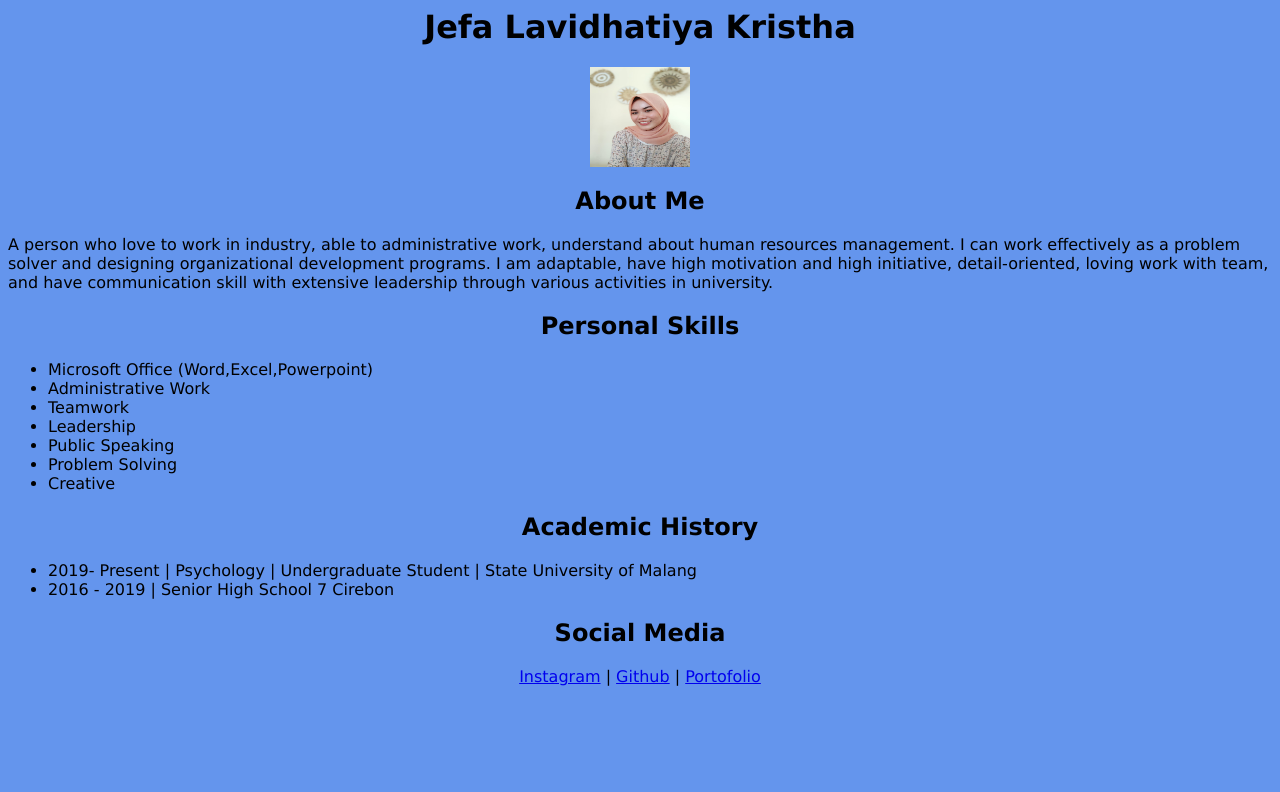
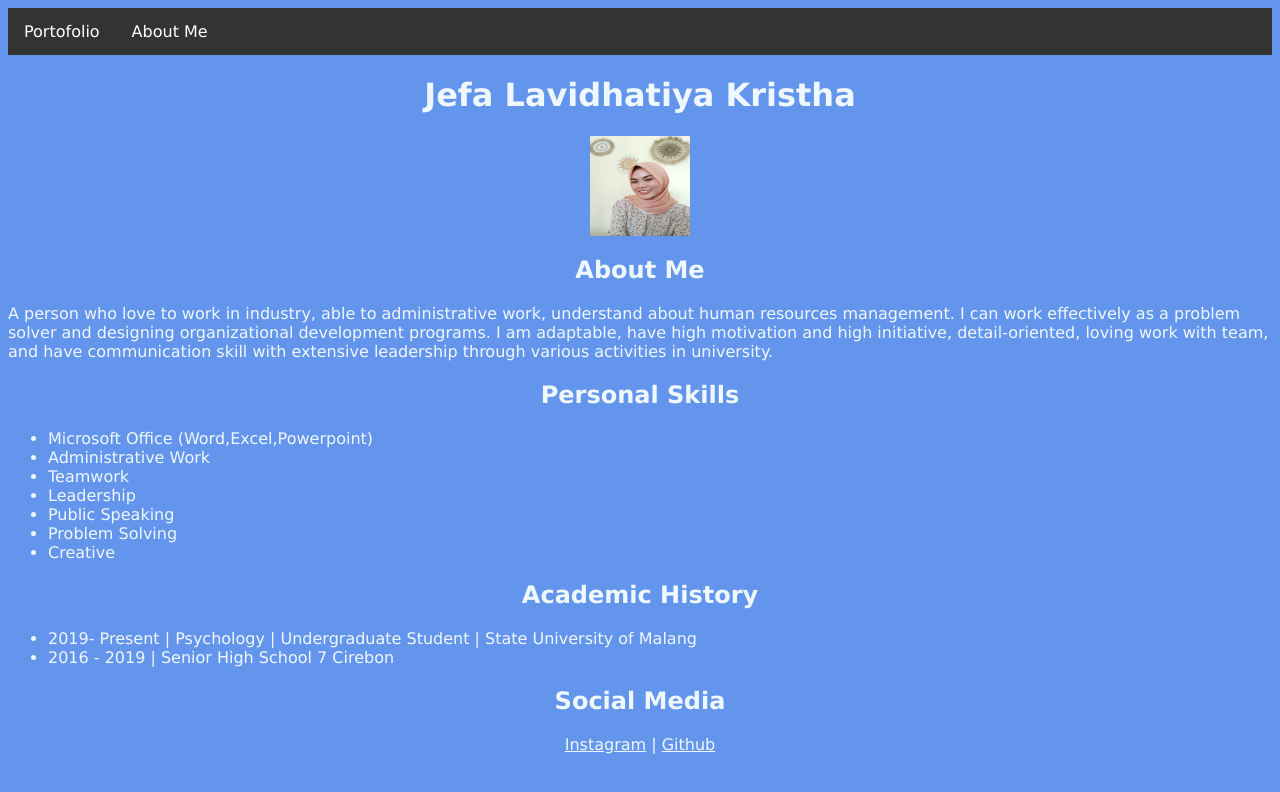
Before and after one commit to Jefalavidha19/web-basic-seal, a plain HTML site: page index.html in a window 1280 px wide. Drawn offline with Linux system fonts and the light colour scheme; files whose address does not match are found by name.

Commit message:
tambah nav bar

```diff
--- a/biodata.html
+++ b/index.html
@@ -5,6 +5,12 @@
 </head>
 
 <body>
+    <div class="nav">
+        <ul>
+            <li><a href="portofolio.html">Portofolio</a></li>
+            <li><a href="index.html">About Me</a></li>
+        </ul>
+    </div>
     <h1>Jefa Lavidhatiya Kristha</h1>
     <img src="..\latihan\lavida.jpg" width="100" height="100">
 
@@ -37,8 +43,7 @@
         <h2>Social Media</h2>
         <p>
             <a href="https://instagram.com/jefalavidha?igshid=YmMyMTA2M2Y=">Instagram</a> |
-            <a href="https://github.com/Jefalavidha19">Github</a> |
-            <a href="portofolio.html">Portofolio</a>
+            <a href="https://github.com/Jefalavidha19">Github</a>
         </p>
 </body>
 
--- a/portostyle.css
+++ b/portostyle.css
@@ -1,26 +1,57 @@
+.nav ul {
+    list-style-type: none;
+    margin: 0;
+    padding: 0;
+    overflow: hidden;
+    background-color: #333;
+}
+
+.nav li {
+    float: left;
+}
+
+.nav li a {
+    display: block;
+    color: white;
+    text-align: center;
+    padding: 14px 16px;
+    text-decoration: none;
+    background-color: #333;
+}
+
+.nav li a:hover {
+    background-color: #111;
+}
+
 h1 {
     text-align: center;
 }
+
 img {
     display: block;
     margin-left: auto;
     margin-right: auto;
 }
+
 h2 {
     text-align: center;
 }
+
 p {
     text-align: center;
 }
+
 * {
     font-family: 'Lucida Sans', 'Lucida Sans Regular', 'Lucida Grande', 'Lucida Sans Unicode', Geneva, Verdana, sans-serif;
     background-color: cornflowerblue;
     color: aliceblue;
 }
+
 td {
-    background-color:khaki;
+    background-color: khaki;
     color: black;
 }
+
 li {
     background-color: khaki;
     color: black;
--- a/style.css
+++ b/style.css
@@ -1,18 +1,48 @@
+.nav ul {
+    list-style-type: none;
+    margin: 0;
+    padding: 0;
+    overflow: hidden;
+    background-color: #333;
+}
+
+.nav li {
+    float: left;
+}
+
+.nav li a {
+    display: block;
+    color: white;
+    text-align: center;
+    padding: 14px 16px;
+    text-decoration: none;
+    background-color: #333;
+}
+
+.nav li a:hover {
+    background-color: #111;
+}
+
 h1 {
     text-align: center;
 }
+
 img {
     display: block;
     margin-left: auto;
     margin-right: auto;
 }
+
 h2 {
     text-align: center;
 }
+
 p {
     text-align: center;
 }
+
 * {
     font-family: 'Lucida Sans', 'Lucida Sans Regular', 'Lucida Grande', 'Lucida Sans Unicode', Geneva, Verdana, sans-serif;
     background-color: cornflowerblue;
+    color: aliceblue;
 }
```
Also changed, not shown: portofolio.html (+6 -1 lines).
